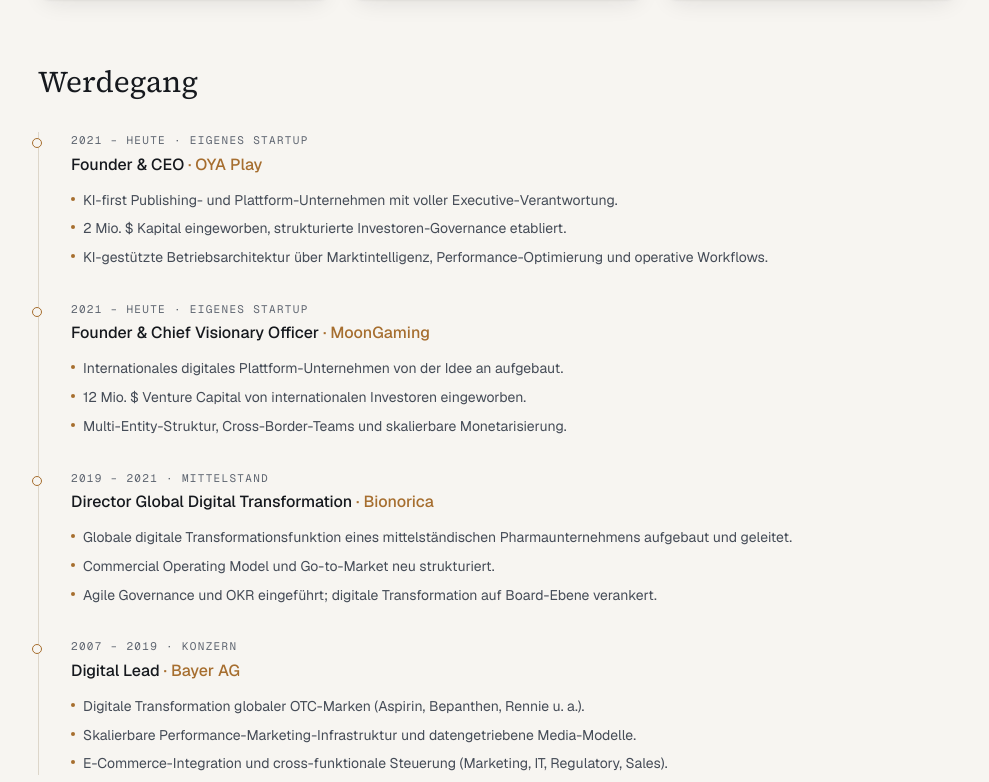
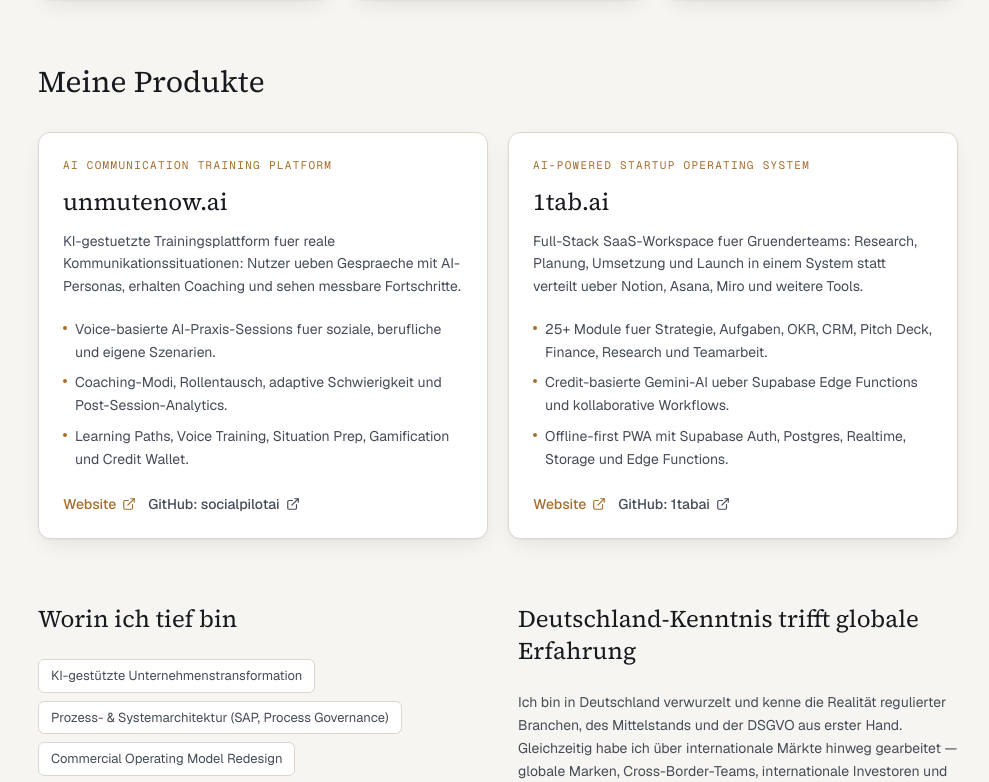
Before and after one commit to proark1/assaddar, a Next.js app: page /de/ueber-mich in a window 1280 px wide. Shown: the part 1387-2169 px from the top of the page, without its empty margins (142-1131 px from the left). Built offline with nearby package versions, Linux system fonts and the light colour scheme.

Commit message:
feat: add products to about page

```diff
--- a/src/about.ts
+++ b/src/about.ts
@@ -2,11 +2,13 @@
 
 export type AboutStat = { value: string; label: string };
 export type AboutWorld = { tag: string; title: string; org: string; text: string };
-export type AboutTimeline = {
-  period: string;
-  role: string;
-  org: string;
-  world: string;
+export type AboutProduct = {
+  name: string;
+  href: string;
+  repo: string;
+  repoHref: string;
+  tagline: string;
+  text: string;
   bullets: string[];
 };
 export type AboutWhy = { title: string; text: string };
@@ -18,8 +20,8 @@
   stats: AboutStat[];
   worldsTitle: string;
   worlds: AboutWorld[];
-  timelineTitle: string;
-  timeline: AboutTimeline[];
+  productsTitle: string;
+  products: AboutProduct[];
   expertiseTitle: string;
   expertise: string[];
   reachTitle: string;
@@ -71,50 +73,34 @@
       text: "Ich habe zwei internationale Plattform-Unternehmen von null aufgebaut, über 14 Mio. $ eingeworben und KI-gestützte Betriebsarchitekturen selbst entworfen und betrieben — mit voller P&L-Verantwortung.",
     },
   ],
-  timelineTitle: "Werdegang",
-  timeline: [
+  productsTitle: "Meine Produkte",
+  products: [
     {
-      period: "2021 – heute",
-      role: "Founder & CEO",
-      org: "OYA Play",
-      world: "Eigenes Startup",
+      name: "unmutenow.ai",
+      href: "https://unmutenow.ai",
+      repo: "socialpilotai",
+      repoHref: "https://github.com/proark1/socialpilotai",
+      tagline: "AI Communication Training Platform",
+      text:
+        "KI-gestuetzte Trainingsplattform fuer reale Kommunikationssituationen: Nutzer ueben Gespraeche mit AI-Personas, erhalten Coaching und sehen messbare Fortschritte.",
       bullets: [
-        "KI-first Publishing- und Plattform-Unternehmen mit voller Executive-Verantwortung.",
-        "2 Mio. $ Kapital eingeworben, strukturierte Investoren-Governance etabliert.",
-        "KI-gestützte Betriebsarchitektur über Marktintelligenz, Performance-Optimierung und operative Workflows.",
+        "Voice-basierte AI-Praxis-Sessions fuer soziale, berufliche und eigene Szenarien.",
+        "Coaching-Modi, Rollentausch, adaptive Schwierigkeit und Post-Session-Analytics.",
+        "Learning Paths, Voice Training, Situation Prep, Gamification und Credit Wallet.",
       ],
     },
     {
-      period: "2021 – heute",
-      role: "Founder & Chief Visionary Officer",
-      org: "MoonGaming",
-      world: "Eigenes Startup",
+      name: "1tab.ai",
+      href: "https://1tab.ai",
+      repo: "1tabai",
+      repoHref: "https://github.com/proark1/1tabai",
+      tagline: "AI-Powered Startup Operating System",
+      text:
+        "Full-Stack SaaS-Workspace fuer Gruenderteams: Research, Planung, Umsetzung und Launch in einem System statt verteilt ueber Notion, Asana, Miro und weitere Tools.",
       bullets: [
-        "Internationales digitales Plattform-Unternehmen von der Idee an aufgebaut.",
-        "12 Mio. $ Venture Capital von internationalen Investoren eingeworben.",
-        "Multi-Entity-Struktur, Cross-Border-Teams und skalierbare Monetarisierung.",
-      ],
-    },
-    {
-      period: "2019 – 2021",
-      role: "Director Global Digital Transformation",
-      org: "Bionorica",
-      world: "Mittelstand",
-      bullets: [
-        "Globale digitale Transformationsfunktion eines mittelständischen Pharmaunternehmens aufgebaut und geleitet.",
-        "Commercial Operating Model und Go-to-Market neu strukturiert.",
-        "Agile Governance und OKR eingeführt; digitale Transformation auf Board-Ebene verankert.",
-      ],
-    },
-    {
-      period: "2007 – 2019",
-      role: "Digital Lead",
-      org: "Bayer AG",
-      world: "Konzern",
-      bullets: [
-        "Digitale Transformation globaler OTC-Marken (Aspirin, Bepanthen, Rennie u. a.).",
-        "Skalierbare Performance-Marketing-Infrastruktur und datengetriebene Media-Modelle.",
-        "E-Commerce-Integration und cross-funktionale Steuerung (Marketing, IT, Regulatory, Sales).",
+        "25+ Module fuer Strategie, Aufgaben, OKR, CRM, Pitch Deck, Finance, Research und Teamarbeit.",
+        "Credit-basierte Gemini-AI ueber Supabase Edge Functions und kollaborative Workflows.",
+        "Offline-first PWA mit Supabase Auth, Postgres, Realtime, Storage und Edge Functions.",
       ],
     },
   ],
@@ -198,50 +184,34 @@
       text: "I built two international platform companies from zero, raised over $14M, and designed and ran AI-enabled operating architectures myself — with full P&L accountability.",
     },
   ],
-  timelineTitle: "Career",
-  timeline: [
+  productsTitle: "My products",
+  products: [
     {
-      period: "2021 – today",
-      role: "Founder & CEO",
-      org: "OYA Play",
-      world: "Own startup",
+      name: "unmutenow.ai",
+      href: "https://unmutenow.ai",
+      repo: "socialpilotai",
+      repoHref: "https://github.com/proark1/socialpilotai",
+      tagline: "AI Communication Training Platform",
+      text:
+        "AI-powered communication training for real-world confidence: users practice conversations with AI personas, get coaching, and track measurable progress.",
       bullets: [
-        "AI-first publishing and platform company with full executive accountability.",
-        "$2M raised; structured investor governance established.",
-        "AI-enabled operating architecture across market intelligence, performance optimization, and operational workflows.",
+        "Voice-based AI practice sessions for social, business, and custom scenarios.",
+        "Coaching modes, role reversal, adaptive difficulty, and post-session analytics.",
+        "Learning paths, voice training, situation prep, gamification, and a credit wallet.",
       ],
     },
     {
-      period: "2021 – today",
-      role: "Founder & Chief Visionary Officer",
-      org: "MoonGaming",
-      world: "Own startup",
+      name: "1tab.ai",
+      href: "https://1tab.ai",
+      repo: "1tabai",
+      repoHref: "https://github.com/proark1/1tabai",
+      tagline: "AI-Powered Startup Operating System",
+      text:
+        "A full-stack SaaS workspace for startup teams: research, planning, execution, and launch in one system instead of scattered across Notion, Asana, Miro, and other tools.",
       bullets: [
-        "International digital platform company built from inception.",
-        "$12M venture capital raised from international investors.",
-        "Multi-entity structure, cross-border teams, and scalable monetization.",
-      ],
-    },
-    {
-      period: "2019 – 2021",
-      role: "Director Global Digital Transformation",
-      org: "Bionorica",
-      world: "Mittelstand",
-      bullets: [
-        "Built and led the global digital transformation function of a mid-sized pharma company.",
-        "Re-architected the commercial operating model and go-to-market.",
-        "Introduced Agile governance and OKRs; elevated transformation to board level.",
-      ],
-    },
-    {
-      period: "2007 – 2019",
-      role: "Digital Lead",
-      org: "Bayer AG",
-      world: "Corporate",
-      bullets: [
-        "Digital transformation of global OTC brands (Aspirin, Bepanthen, Rennie, and more).",
-        "Scalable performance-marketing infrastructure and data-driven media models.",
-        "E-commerce integration and cross-functional steering (marketing, IT, regulatory, sales).",
+        "25+ modules for strategy, tasks, OKRs, CRM, pitch deck, finance, research, and teamwork.",
+        "Credit-based Gemini AI through Supabase Edge Functions and collaborative workflows.",
+        "Offline-first PWA with Supabase Auth, Postgres, Realtime, Storage, and Edge Functions.",
       ],
     },
   ],
--- a/src/app/[locale]/ueber-mich/page.tsx
+++ b/src/app/[locale]/ueber-mich/page.tsx
@@ -1,6 +1,6 @@
 import type { Metadata } from "next";
 import Link from "next/link";
-import { ArrowRight } from "lucide-react";
+import { ArrowRight, ExternalLink } from "lucide-react";
 import { getDict, isLocale, SITE_URL, type Locale } from "@/content";
 import { aboutContent } from "@/about";
 import { Nav } from "@/components/nav";
@@ -120,26 +120,30 @@
             </div>
           </section>
 
-          {/* Timeline */}
+          {/* Products */}
           <section className="mt-16">
             <h2 className="font-serif text-2xl font-normal text-ink md:text-3xl">
-              {a.timelineTitle}
+              {a.productsTitle}
             </h2>
-            <div className="mt-8 space-y-8 border-l border-hairline pl-6 md:pl-8">
-              {a.timeline.map((e, i) => (
-                <div key={i} className="relative">
-                  <span className="absolute -left-[31px] top-1.5 h-2.5 w-2.5 rounded-full border-[1.5px] border-copper bg-bg md:-left-[39px]" />
-                  <div className="font-mono text-[11px] uppercase tracking-[0.12em] text-muted">
-                    {e.period} · {e.world}
+            <div className="mt-8 grid gap-5 md:grid-cols-2">
+              {a.products.map((product) => (
+                <article
+                  key={product.name}
+                  className="flex h-full flex-col rounded-xl border border-hairline bg-surface p-6 shadow-card"
+                >
+                  <div className="font-mono text-[11px] uppercase tracking-[0.12em] text-copper">
+                    {product.tagline}
                   </div>
-                  <h3 className="mt-1 text-base font-medium text-ink">
-                    {e.role}{" "}
-                    <span className="text-copper">· {e.org}</span>
+                  <h3 className="mt-3 font-serif text-2xl font-normal text-ink">
+                    {product.name}
                   </h3>
-                  <ul className="mt-3 space-y-1.5">
-                    {e.bullets.map((b, j) => (
+                  <p className="mt-3 text-sm leading-relaxed text-ink2">
+                    {product.text}
+                  </p>
+                  <ul className="mt-5 flex-1 space-y-2">
+                    {product.bullets.map((b) => (
                       <li
-                        key={j}
+                        key={b}
                         className="flex gap-2 text-sm leading-relaxed text-ink2"
                       >
                         <span className="mt-2 h-1 w-1 shrink-0 rounded-full bg-copper" />
@@ -147,7 +151,27 @@
                       </li>
                     ))}
                   </ul>
-                </div>
+                  <div className="mt-6 flex flex-wrap gap-3">
+                    <Link
+                      href={product.href}
+                      target="_blank"
+                      rel="noreferrer"
+                      className="inline-flex items-center gap-1.5 text-sm font-medium text-copper transition-colors hover:text-copper-hi"
+                    >
+                      Website
+                      <ExternalLink className="h-3.5 w-3.5" />
+                    </Link>
+                    <Link
+                      href={product.repoHref}
+                      target="_blank"
+                      rel="noreferrer"
+                      className="inline-flex items-center gap-1.5 text-sm font-medium text-ink2 transition-colors hover:text-copper"
+                    >
+                      GitHub: {product.repo}
+                      <ExternalLink className="h-3.5 w-3.5" />
+                    </Link>
+                  </div>
+                </article>
               ))}
             </div>
           </section>
```
